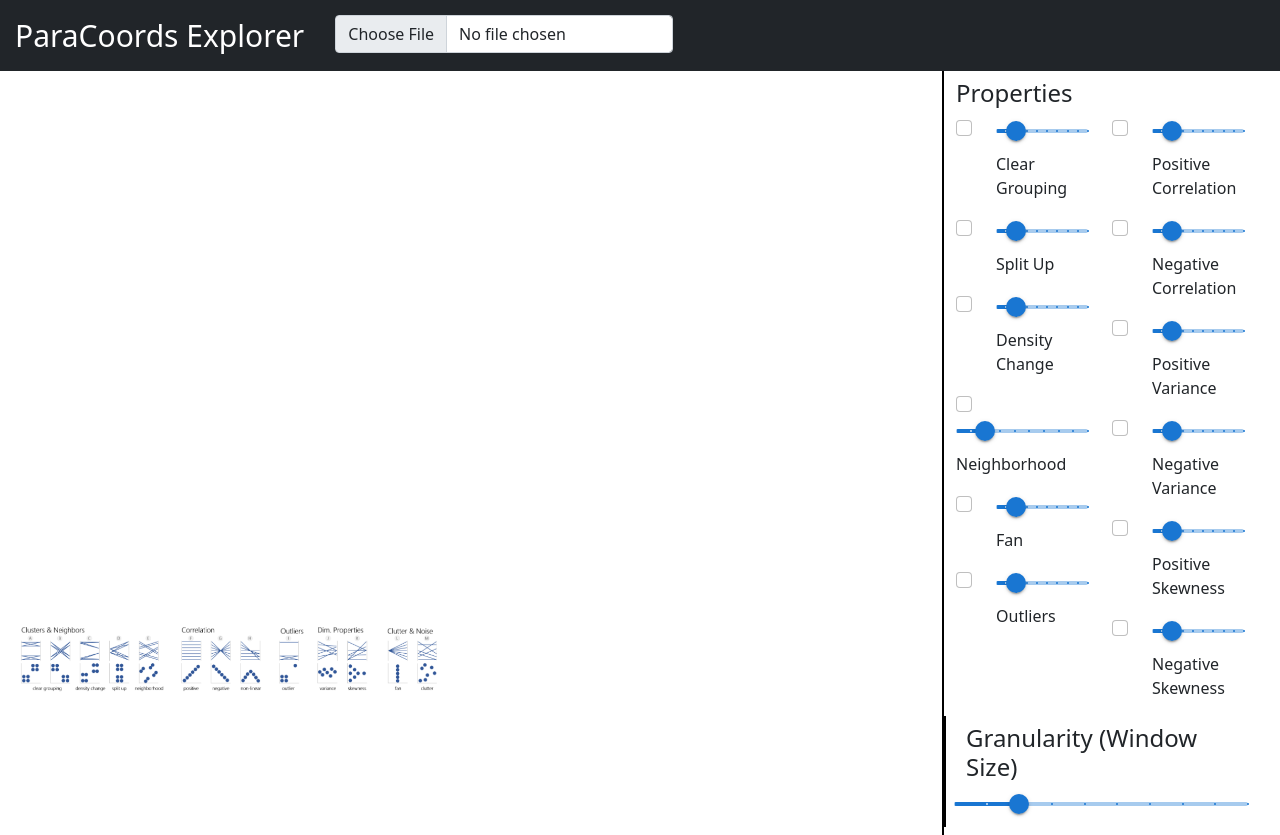
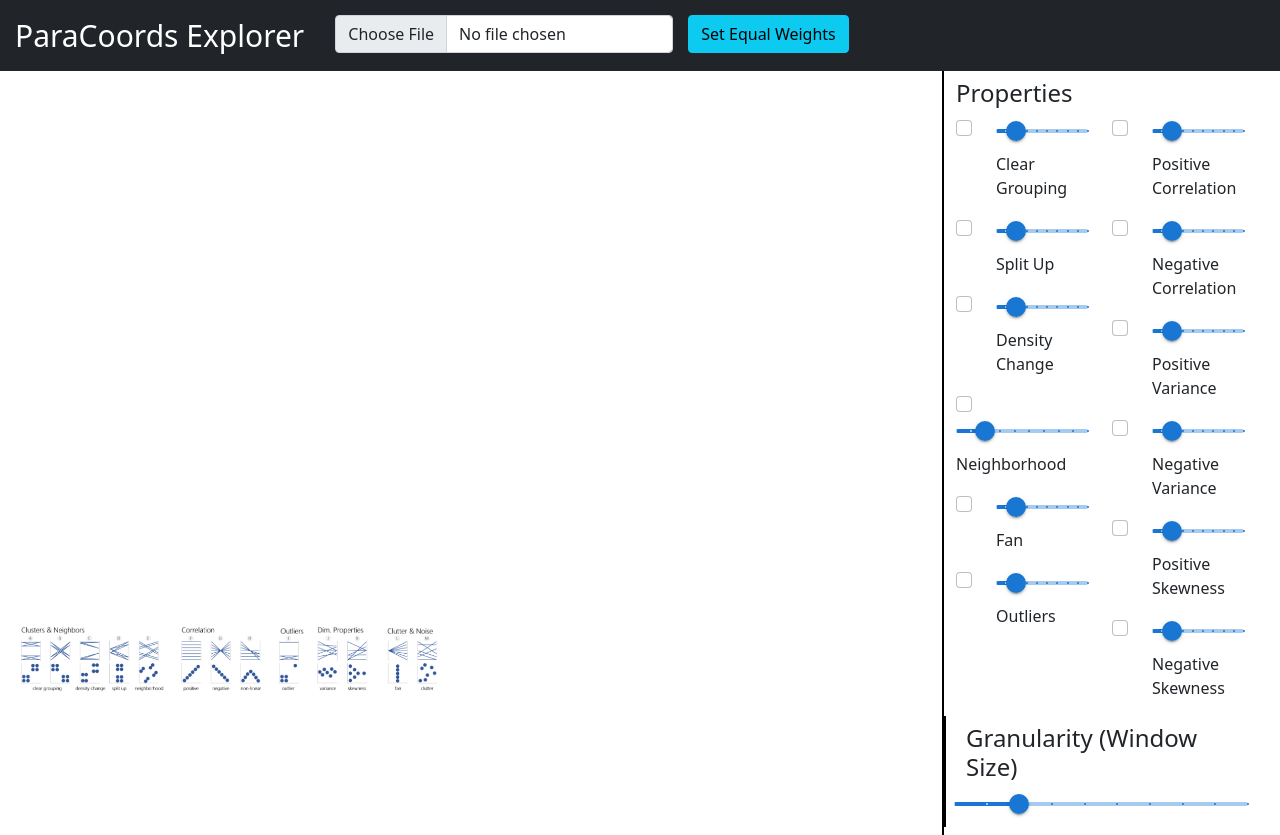
Before and after one commit to tyagi-iiitv/PC-Expo, a React (Create React App) app in the folder frontend/: page / in a window 1280 px wide. Built offline with nearby package versions, Linux system fonts and the light colour scheme; no server answers.

Commit message:
Added equal weights button on the menubar

```diff
--- a/frontend/src/App.js
+++ b/frontend/src/App.js
@@ -1,6 +1,6 @@
 import './App.css';
 import { Navbar, Nav, NavbarBrand, Container, Row, Col, Form } from 'react-bootstrap';
-import {GeneratePCP, LoadData, ClearGrouping, DensityChange, SplitUp, Neighborhood, PosCorr, NegCorr, PosVar, NegVar, PosSkew, NegSkew, Fan, Outliers} from './components';
+import {GeneratePCP, LoadData, ClearGrouping, DensityChange, SplitUp, Neighborhood, PosCorr, NegCorr, PosVar, NegVar, PosSkew, NegSkew, Fan, Outliers, EqualWeights} from './components';
 import { ScatterplotPlotly } from './components';
 import { Component } from 'react';
 // import * as navbar from './com';
@@ -81,6 +81,7 @@ export default class App extends Component{
           </NavbarBrand>
           <Nav className="mr-auto">
             <LoadData callbackFromParent={this.callbackFromChild}/>
+            <EqualWeights callbackFromParent={this.callbackFromChild}/>
           </Nav>
         </Navbar>
         <Container fluid>
--- a/frontend/src/components/index.jsx
+++ b/frontend/src/components/index.jsx
@@ -1,4 +1,4 @@
 export {default as GeneratePCP} from './pcp/pcp';
 export {default as ScatterplotPlotly} from './scatterplot/scatterplot';
-export {LoadData} from './menubar/menubar';
+export {LoadData, EqualWeights} from './menubar/menubar';
 export {ClearGrouping, DensityChange, SplitUp, Neighborhood, PosCorr, NegCorr, PosVar, NegVar, PosSkew, NegSkew, Fan, Outliers} from './sidebar/sidebar';
--- a/frontend/src/components/menubar/menubar.jsx
+++ b/frontend/src/components/menubar/menubar.jsx
@@ -35,3 +35,36 @@ export class LoadData extends Component {
         )
     }
 }
+
+export class EqualWeights extends Component {
+    constructor(props){
+        super(props);
+        this.handleChange = this.handleChange.bind(this);
+    }
+
+    handleChange(event){
+        this.props.callbackFromParent({
+            clear_grouping_sliderval: 30,
+            split_up_sliderval: 30,
+            density_change_sliderval: 30,
+            neigh_sliderval: 30,
+            fan_sliderval: 30,
+            outliers_sliderval: 30,
+            pos_corr_sliderval: 30,
+            neg_corr_sliderval: 30,
+            pos_var_sliderval: 30,
+            neg_var_sliderval: 30,
+            pos_skew_sliderval: 30,
+            neg_skew_sliderval: 30,
+        })
+    }
+
+    render(){
+        const reset_button = (
+            <Nav.Item style={{paddingLeft: 15}}>
+                <Button variant="info" onClick={this.handleChange}>Set Equal Weights</Button>
+            </Nav.Item>
+        );
+        return reset_button;
+    }
+}
```
